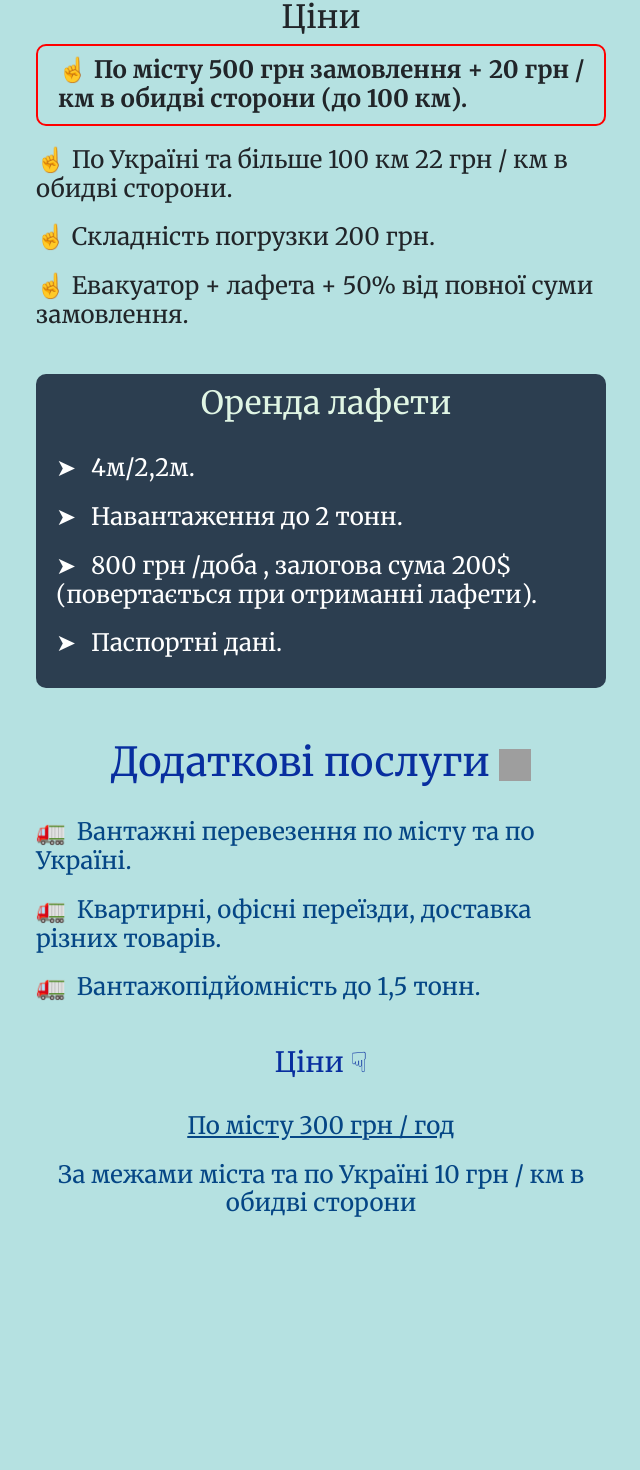
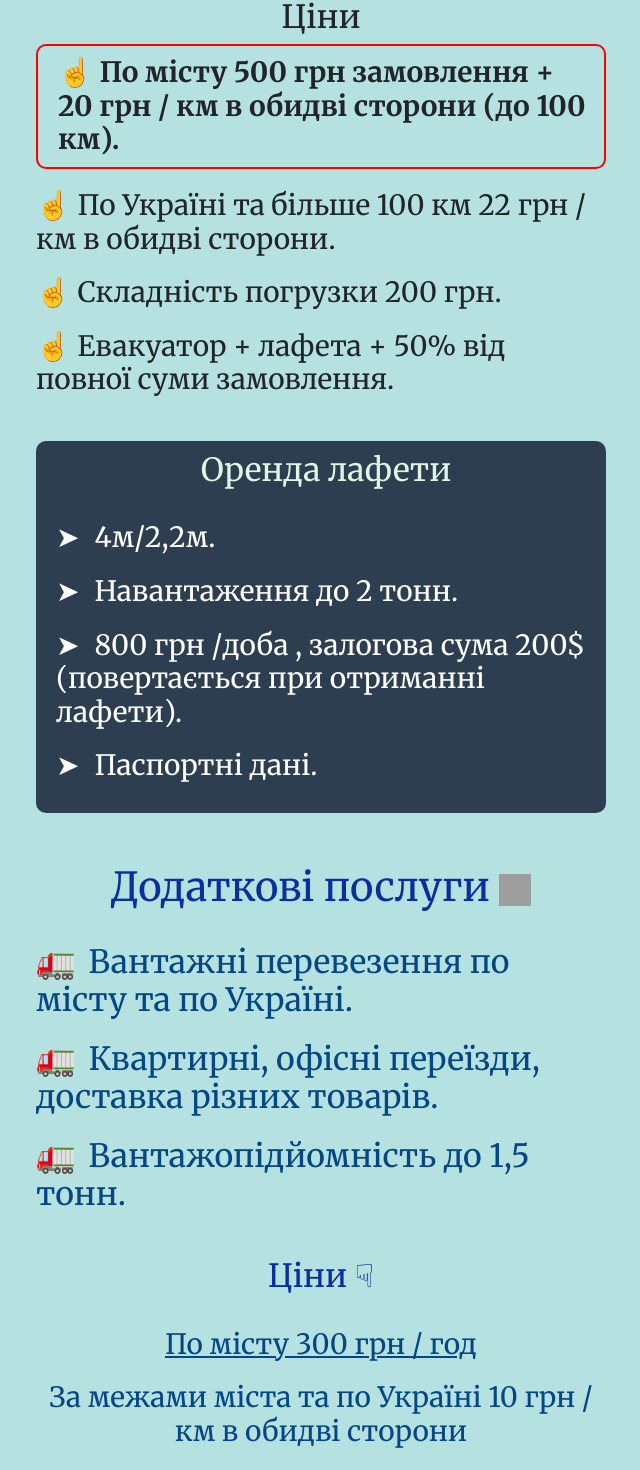
Before and after one commit to MukBet/evaqator, a React (Create React App) app: page / in a window 1280 px wide. Shown: the part 1464-2934 px from the top of the page, without its empty margins (319-959 px from the left). Before the commit the page ends 2742 px from the top, so only its background shows below. Built offline with nearby package versions, Linux system fonts and the light colour scheme; grey boxes are pictures that could not be loaded.

Commit message:
tag optimization

```diff
--- a/src/Additional/AdditionalService.js
+++ b/src/Additional/AdditionalService.js
@@ -24,27 +24,27 @@ function AdditionalService() {
         <h1>Додаткові послуги <img style={{width:'32px',height:'32px',}} src='https://symbl.cc/i/webp/d6/b84d80cec675b4229b9b7f6a2ea2c1.webp' alt="!"></img></h1>
       </div>
       <div style={{ textAlign:'left'}}>
-        <h4 class="info-row-service">
+        <h2 class="info-row-service">
         <span style={{color:"green", textAlign:'center', marginRight: "5px"}}>&#128667;</span> Вантажні перевезення по місту та по Україні.
-        </h4>
-        <h4 class="info-row-service">
+        </h2>
+        <h2 class="info-row-service">
         <span style={{color:"green", textAlign:'center', marginRight: "5px"}}>&#128667;</span> Квартирні, офісні переїзди, доставка різних товарів.
-        </h4>
-        <h4 class="info-row-service">
+        </h2>
+        <h2 class="info-row-service">
         <span style={{color:"green", textAlign:'center', marginRight: "5px"}}>&#128667;</span> Вантажопідйомність до 1,5 тонн.
-        </h4>
+        </h2>
       </div>
       <br></br>
       <div class="intro-service">
-        <h3>Ціни &#9759;</h3>
+        <h2>Ціни &#9759;</h2>
       </div>
       <div style={{ textAlign:'left'}}>
-        <h4 class="info-row-service" style={{textAlign:'center', textDecoration: 'underline'}}>
+        <h3 class="info-row-service" style={{textAlign:'center', textDecoration: 'underline'}}>
         По місту 300 грн / год
-        </h4>
-        <h4 class="info-row-service" style={{textAlign:'center'}}>
+        </h3>
+        <h3 class="info-row-service" style={{textAlign:'center'}}>
         За межами міста та по Україні 10 грн / км в обидві сторони
-        </h4>
+        </h3>
       </div>
     </div>
     </>
--- a/src/Price/Price.js
+++ b/src/Price/Price.js
@@ -23,18 +23,18 @@ function Price() {
             <h2>Ціни</h2>
           </div>
           <div style={{ textAlign:'left',}} >
-            <h4 class="info-row-price" style={{ fontWeight:'bold', border:'2px solid red', borderRadius:'10px', padding: '10px 10px 10px 20px'}}>
+            <h3 class="info-row-price" style={{ fontWeight:'bold', border:'2px solid red', borderRadius:'10px', padding: '10px 10px 10px 20px'}}>
             &#9757; По місту 500 грн замовлення + 20 грн / км в обидві сторони (до 100 км).
-            </h4>
-            <h4 class="info-row-price">
+            </h3>
+            <h3 class="info-row-price">
             &#9757; По Україні та більше 100 км 22 грн / км в обидві сторони.
-            </h4>
-            <h4 class="info-row-price">
+            </h3>
+            <h3 class="info-row-price">
             &#9757; Складність погрузки 200 грн.
-            </h4>
-            <h4 class="info-row-price">
+            </h3>
+            <h3 class="info-row-price">
             &#9757; Евакуатор + лафета + 50% від повної суми замовлення.
-            </h4>
+            </h3>
           </div>
           <br></br>
           <div style={{ background: '#2c3e50', color:'white', textAlign:'center', padding: '10px 10px 10px 20px', justifyContent: 'center', borderRadius:'10px'}} className="">
@@ -43,22 +43,21 @@ function Price() {
               <h2 style={{color:'#e0f5e4'}}>Оренда лафети</h2>
             </div><br></br>
             <div style={{ textAlign:'left'}}>
-              <h4 class="info-row-price">
+              <h3 class="info-row-price">
               &#10148;<span style={{marginLeft:'15px'}}>4м/2,2м.</span>
-              </h4>
-              <h4 class="info-row-price">
+              </h3>
+              <h3 class="info-row-price">
               &#10148;<span style={{marginLeft:'15px'}}>Навантаження до 2 тонн.</span>
-              </h4>
-              <h4 class="info-row-price">
+              </h3>
+              <h3 class="info-row-price">
               &#10148;<span style={{marginLeft:'15px'}}>800 грн /доба , залогова сума 200<span>&#36;</span> (повертається при отриманні лафети).</span>
-              </h4>
-              <h4 class="info-row-price">
+              </h3>
+              <h3 class="info-row-price">
               &#10148;<span style={{marginLeft:'15px'}}>Паспортні дані.</span>
-              </h4>
+              </h3>
             </div>
             </div>
           </div>
-
         </div>
       </>
     );
```
